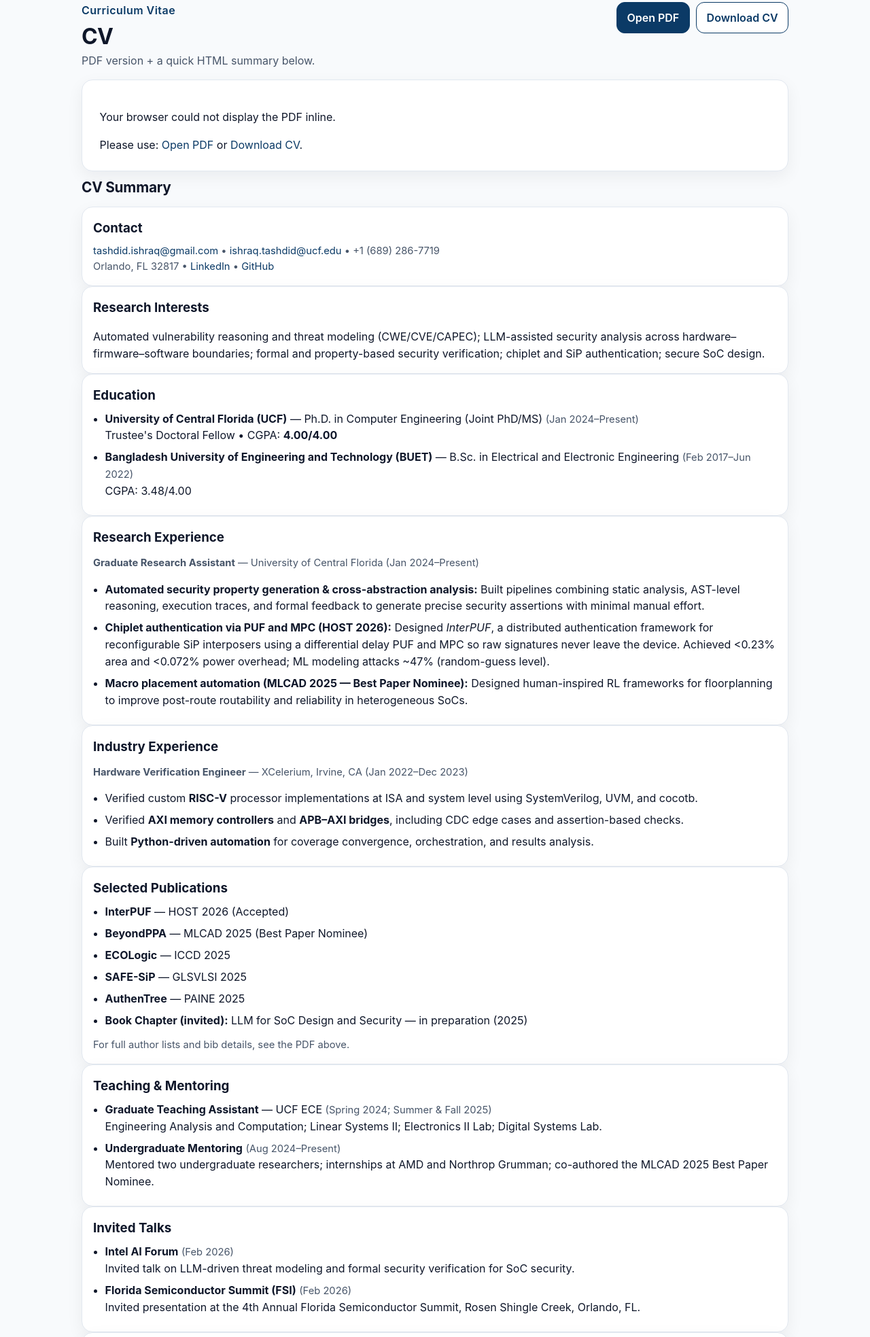
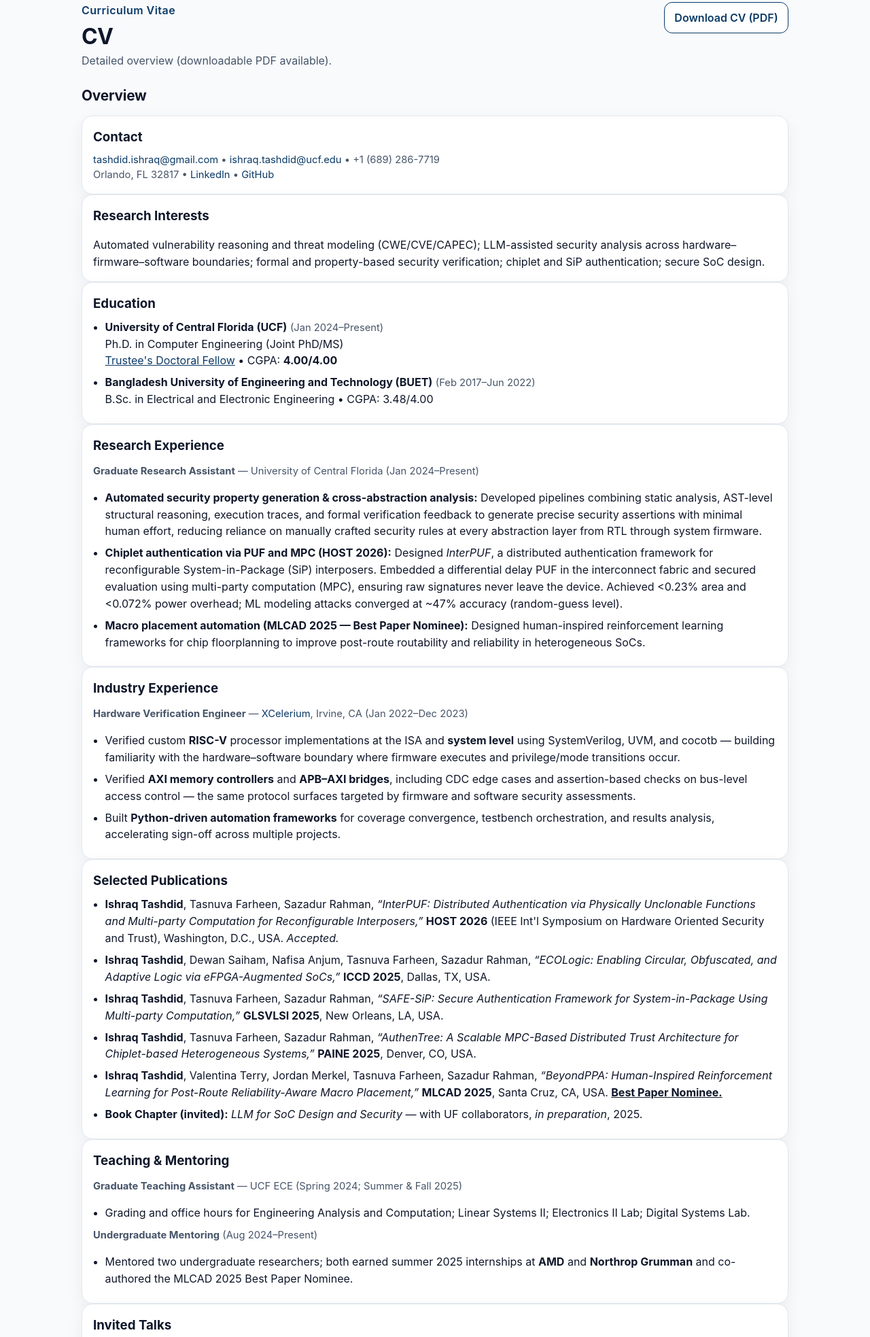
Before and after one commit to IshraqAtUCF/IshraqAtUCF.github.io, a plain HTML site: page cv.html in a window 1280 px wide. Shown: the part 82-2049 px from the top of the page at 68% size. Drawn offline with Linux system fonts and the light colour scheme.

Commit message:
Revise CV content and enhance formatting
Updated CV content and formatting for clarity and detail.

```diff
--- a/cv.html
+++ b/cv.html
@@ -28,39 +28,17 @@
             <p class="eyebrow">Curriculum Vitae</p>
             <h1 class="page-title">CV</h1>
             <p class="page-subtitle">
-              PDF version + a quick HTML summary below.
+              Detailed overview (downloadable PDF available).
             </p>
           </div>
           <div class="cv-actions">
-            <a class="btn" href="assets/Ishraq_Tashdid_CV.pdf" target="_blank" rel="noopener noreferrer">Open PDF</a>
-            <a class="btn btn-outline" href="assets/Ishraq_Tashdid_CV.pdf" download>Download CV</a>
+            <a class="btn btn-outline" href="assets/Ishraq_Tashdid_CV.pdf" download>Download CV (PDF)</a>
           </div>
         </div>
 
-        <!-- Embedded PDF -->
-        <div class="cv-frame card">
-          <object
-            data="assets/Ishraq_Tashdid_CV.pdf"
-            type="application/pdf"
-            width="100%"
-            height="900"
-            aria-label="Embedded CV PDF"
-          >
-            <div class="pdf-fallback">
-              <p>Your browser could not display the PDF inline.</p>
-              <p>
-                Please use:
-                <a href="assets/Ishraq_Tashdid_CV.pdf" target="_blank" rel="noopener noreferrer">Open PDF</a>
-                or
-                <a href="assets/Ishraq_Tashdid_CV.pdf" download>Download CV</a>.
-              </p>
-            </div>
-          </object>
-        </div>
-
-        <!-- HTML summary (based on your LaTeX CV) -->
+        <!-- Detailed HTML CV (based on your LaTeX CV) -->
         <section class="section section-tight">
-          <h2 class="section-title">CV Summary</h2>
+          <h2 class="section-title">Overview</h2>
 
           <div class="card">
             <h3>Contact</h3>
@@ -88,88 +66,148 @@
             <h3>Education</h3>
             <ul class="clean-list">
               <li>
-                <strong>University of Central Florida (UCF)</strong> — Ph.D. in Computer Engineering (Joint PhD/MS)
+                <strong>University of Central Florida (UCF)</strong>
                 <span class="small-note"> (Jan 2024–Present)</span><br />
-                Trustee's Doctoral Fellow • CGPA: <strong>4.00/4.00</strong>
+                Ph.D. in Computer Engineering (Joint PhD/MS)<br />
+                <a href="https://www.ece.ucf.edu/doctoral-student-earns-ucf-trustee-fellowship/" target="_blank" rel="noopener noreferrer">
+                  <u>Trustee's Doctoral Fellow</u>
+                </a>
+                • CGPA: <strong>4.00/4.00</strong>
               </li>
               <li>
-                <strong>Bangladesh University of Engineering and Technology (BUET)</strong> — B.Sc. in Electrical and Electronic Engineering
+                <strong>Bangladesh University of Engineering and Technology (BUET)</strong>
                 <span class="small-note"> (Feb 2017–Jun 2022)</span><br />
-                CGPA: 3.48/4.00
+                B.Sc. in Electrical and Electronic Engineering • CGPA: 3.48/4.00
               </li>
             </ul>
           </div>
 
           <div class="card">
             <h3>Research Experience</h3>
-            <p class="small-note"><strong>Graduate Research Assistant</strong> — University of Central Florida (Jan 2024–Present)</p>
+            <p class="small-note">
+              <strong>Graduate Research Assistant</strong> — University of Central Florida
+              <span class="small-note"> (Jan 2024–Present)</span>
+            </p>
             <ul class="clean-list">
-              <!-- Commented out ATLAS bullet for now -->
+              <!-- ATLAS / DAC intentionally hidden for now -->
               <!--
               <li>
-                <strong>LLM-driven threat modeling & automated vulnerability reasoning (DAC 2026):</strong>
-                Built <em>ATLAS</em>, a framework that ingests CWE/CVE/CAPEC databases, generates structured threat models,
-                translates them into formal security properties, and verifies them with JasperGold. Detected 39/48 known CWEs
-                across HACK@DAC benchmarks (>82% correct property generation).
+                <strong>LLM-driven threat modeling & automated vulnerability reasoning:</strong>
+                Built <em>ATLAS</em>, a framework that ingests CWE/CVE/CAPEC vulnerability databases,
+                auto-generates structured threat models for any SoC asset, and translates them into formal
+                security properties verified by JasperGold. Detected 39/48 known CWEs across three HACK@DAC
+                benchmarks (>82% correct property generation). Directly applicable to firmware and software
+                vulnerability workflows that reason over the same threat taxonomies.
               </li>
               -->
               <li>
                 <strong>Automated security property generation & cross-abstraction analysis:</strong>
-                Built pipelines combining static analysis, AST-level reasoning, execution traces, and formal feedback to generate
-                precise security assertions with minimal manual effort.
+                Developed pipelines combining static analysis, AST-level structural reasoning, execution traces,
+                and formal verification feedback to generate precise security assertions with minimal human effort,
+                reducing reliance on manually crafted security rules at every abstraction layer from RTL through
+                system firmware.
               </li>
               <li>
                 <strong>Chiplet authentication via PUF and MPC (HOST 2026):</strong>
-                Designed <em>InterPUF</em>, a distributed authentication framework for reconfigurable SiP interposers using a
-                differential delay PUF and MPC so raw signatures never leave the device. Achieved &lt;0.23% area and
-                &lt;0.072% power overhead; ML modeling attacks ~47% (random-guess level).
+                Designed <em>InterPUF</em>, a distributed authentication framework for reconfigurable System-in-Package (SiP)
+                interposers. Embedded a differential delay PUF in the interconnect fabric and secured evaluation using
+                multi-party computation (MPC), ensuring raw signatures never leave the device. Achieved &lt;0.23% area and
+                &lt;0.072% power overhead; ML modeling attacks converged at ~47% accuracy (random-guess level).
               </li>
               <li>
                 <strong>Macro placement automation (MLCAD 2025 — Best Paper Nominee):</strong>
-                Designed human-inspired RL frameworks for floorplanning to improve post-route routability and reliability in heterogeneous SoCs.
+                Designed human-inspired reinforcement learning frameworks for chip floorplanning to improve post-route
+                routability and reliability in heterogeneous SoCs.
               </li>
             </ul>
           </div>
 
           <div class="card">
             <h3>Industry Experience</h3>
-            <p class="small-note"><strong>Hardware Verification Engineer</strong> — XCelerium, Irvine, CA (Jan 2022–Dec 2023)</p>
+            <p class="small-note">
+              <strong>Hardware Verification Engineer</strong> — <a href="https://xcelerium.com/" target="_blank" rel="noopener noreferrer">XCelerium</a>, Irvine, CA
+              <span class="small-note"> (Jan 2022–Dec 2023)</span>
+            </p>
             <ul class="clean-list">
-              <li>Verified custom <strong>RISC-V</strong> processor implementations at ISA and system level using SystemVerilog, UVM, and cocotb.</li>
-              <li>Verified <strong>AXI memory controllers</strong> and <strong>APB–AXI bridges</strong>, including CDC edge cases and assertion-based checks.</li>
-              <li>Built <strong>Python-driven automation</strong> for coverage convergence, orchestration, and results analysis.</li>
+              <li>
+                Verified custom <strong>RISC-V</strong> processor implementations at the ISA and <strong>system level</strong>
+                using SystemVerilog, UVM, and cocotb — building familiarity with the hardware–software boundary where
+                firmware executes and privilege/mode transitions occur.
+              </li>
+              <li>
+                Verified <strong>AXI memory controllers</strong> and <strong>APB–AXI bridges</strong>, including CDC edge cases and
+                assertion-based checks on bus-level access control — the same protocol surfaces targeted by firmware and
+                software security assessments.
+              </li>
+              <li>
+                Built <strong>Python-driven automation frameworks</strong> for coverage convergence, testbench orchestration,
+                and results analysis, accelerating sign-off across multiple projects.
+              </li>
             </ul>
           </div>
 
           <div class="card">
             <h3>Selected Publications</h3>
             <ul class="pub-list">
-              <!-- Commented out ATLAS entry for now -->
-              <!-- <li><strong>ATLAS</strong> — DAC 2026 (Accepted)</li> -->
-              <li><strong>InterPUF</strong> — HOST 2026 (Accepted)</li>
-              <li><strong>BeyondPPA</strong> — MLCAD 2025 (Best Paper Nominee)</li>
-              <li><strong>ECOLogic</strong> — ICCD 2025</li>
-              <li><strong>SAFE-SiP</strong> — GLSVLSI 2025</li>
-              <li><strong>AuthenTree</strong> — PAINE 2025</li>
-              <li><strong>Book Chapter (invited):</strong> LLM for SoC Design and Security — in preparation (2025)</li>
+              <!-- DAC intentionally hidden for now -->
+              <!--
+              <li>
+                <strong>Ishraq Tashdid</strong>, Tasnuva Farheen, Sazadur Rahman,
+                <em>“ATLAS: AI-Assisted Threat-to-Assertion Learning for System-on-Chip Security Verification,”</em>
+                <strong>DAC 2026</strong>, Long Beach, CA, USA. <em>Accepted.</em>
+              </li>
+              -->
+              <li>
+                <strong>Ishraq Tashdid</strong>, Tasnuva Farheen, Sazadur Rahman,
+                <em>“InterPUF: Distributed Authentication via Physically Unclonable Functions and Multi-party Computation for Reconfigurable Interposers,”</em>
+                <strong>HOST 2026</strong> (IEEE Int'l Symposium on Hardware Oriented Security and Trust), Washington, D.C., USA. <em>Accepted.</em>
+              </li>
+              <li>
+                <strong>Ishraq Tashdid</strong>, Dewan Saiham, Nafisa Anjum, Tasnuva Farheen, Sazadur Rahman,
+                <em>“ECOLogic: Enabling Circular, Obfuscated, and Adaptive Logic via eFPGA-Augmented SoCs,”</em>
+                <strong>ICCD 2025</strong>, Dallas, TX, USA.
+              </li>
+              <li>
+                <strong>Ishraq Tashdid</strong>, Tasnuva Farheen, Sazadur Rahman,
+                <em>“SAFE-SiP: Secure Authentication Framework for System-in-Package Using Multi-party Computation,”</em>
+                <strong>GLSVLSI 2025</strong>, New Orleans, LA, USA.
+              </li>
+              <li>
+                <strong>Ishraq Tashdid</strong>, Tasnuva Farheen, Sazadur Rahman,
+                <em>“AuthenTree: A Scalable MPC-Based Distributed Trust Architecture for Chiplet-based Heterogeneous Systems,”</em>
+                <strong>PAINE 2025</strong>, Denver, CO, USA.
+              </li>
+              <li>
+                <strong>Ishraq Tashdid</strong>, Valentina Terry, Jordan Merkel, Tasnuva Farheen, Sazadur Rahman,
+                <em>“BeyondPPA: Human-Inspired Reinforcement Learning for Post-Route Reliability-Aware Macro Placement,”</em>
+                <strong>MLCAD 2025</strong>, Santa Cruz, CA, USA. <u><strong>Best Paper Nominee.</strong></u>
+              </li>
+              <li>
+                <strong>Book Chapter (invited):</strong> <em>LLM for SoC Design and Security</em> — with UF collaborators, <em>in preparation</em>, 2025.
+              </li>
             </ul>
-            <p class="small-note">
-              For full author lists and bib details, see the PDF above.
-            </p>
           </div>
 
           <div class="card">
             <h3>Teaching & Mentoring</h3>
+            <p class="small-note">
+              <strong>Graduate Teaching Assistant</strong> — UCF ECE
+              <span class="small-note"> (Spring 2024; Summer & Fall 2025)</span>
+            </p>
             <ul class="clean-list">
               <li>
-                <strong>Graduate Teaching Assistant</strong> — UCF ECE
-                <span class="small-note"> (Spring 2024; Summer & Fall 2025)</span><br />
-                Engineering Analysis and Computation; Linear Systems II; Electronics II Lab; Digital Systems Lab.
+                Grading and office hours for Engineering Analysis and Computation; Linear Systems II; Electronics II Lab; Digital Systems Lab.
               </li>
+            </ul>
+
+            <p class="small-note" style="margin-top: 10px;">
+              <strong>Undergraduate Mentoring</strong>
+              <span class="small-note"> (Aug 2024–Present)</span>
+            </p>
+            <ul class="clean-list">
               <li>
-                <strong>Undergraduate Mentoring</strong>
-                <span class="small-note"> (Aug 2024–Present)</span><br />
-                Mentored two undergraduate researchers; internships at AMD and Northrop Grumman; co-authored the MLCAD 2025 Best Paper Nominee.
+                Mentored two undergraduate researchers; both earned summer 2025 internships at <strong>AMD</strong> and
+                <strong>Northrop Grumman</strong> and co-authored the MLCAD 2025 Best Paper Nominee.
               </li>
             </ul>
           </div>
@@ -179,11 +217,12 @@
             <ul class="clean-list">
               <li>
                 <strong>Intel AI Forum</strong> <span class="small-note">(Feb 2026)</span><br />
-                Invited talk on LLM-driven threat modeling and formal security verification for SoC security.
+                Invited talk on LLM-driven threat modeling and formal security verification for SoC security — presented to Intel's AI research community.
               </li>
               <li>
                 <strong>Florida Semiconductor Summit (FSI)</strong> <span class="small-note">(Feb 2026)</span><br />
                 Invited presentation at the 4th Annual Florida Semiconductor Summit, Rosen Shingle Creek, Orlando, FL.
+                Theme: <em>Semiconductor Manufacturing in Florida: Power. Progress. Possibilities.</em>
               </li>
             </ul>
           </div>
@@ -201,9 +240,9 @@
           <div class="card">
             <h3>Skills</h3>
             <div class="small-note" style="margin-top: 8px;">
-              <p><strong>Security & Analysis:</strong> Threat modeling (CWE/CVE/CAPEC), LLM-assisted vulnerability reasoning, ABV, formal verification (JasperGold), static analysis</p>
+              <p><strong>Security & Analysis:</strong> Threat modeling (CWE/CVE/CAPEC), LLM-assisted vulnerability reasoning, assertion-based verification, formal verification (JasperGold), static analysis</p>
               <p><strong>Programming:</strong> Python, SystemVerilog, Verilog, C, MATLAB, Assembly</p>
-              <p><strong>Verification:</strong> UVM, cocotb, pytest, ABV; RISC-V ISA & system-level compliance; AXI/APB protocols</p>
+              <p><strong>Verification:</strong> UVM, cocotb, pytest, ABV; RISC-V ISA & system-level compliance; AXI/APB bus protocols</p>
               <p><strong>EDA & Simulation:</strong> Cadence Innovus / Genus / JasperGold, ModelSim, Quartus Prime, Yosys, PyVerilog</p>
             </div>
           </div>
```
